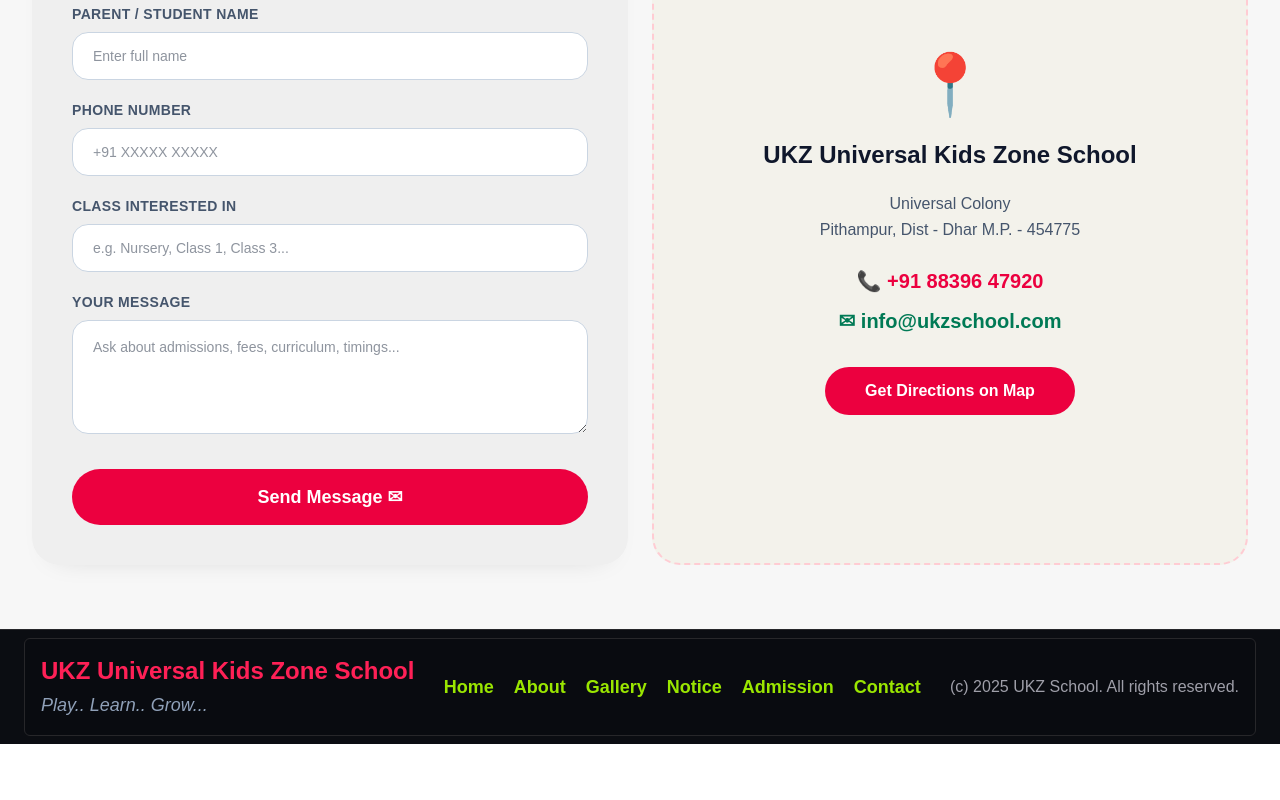
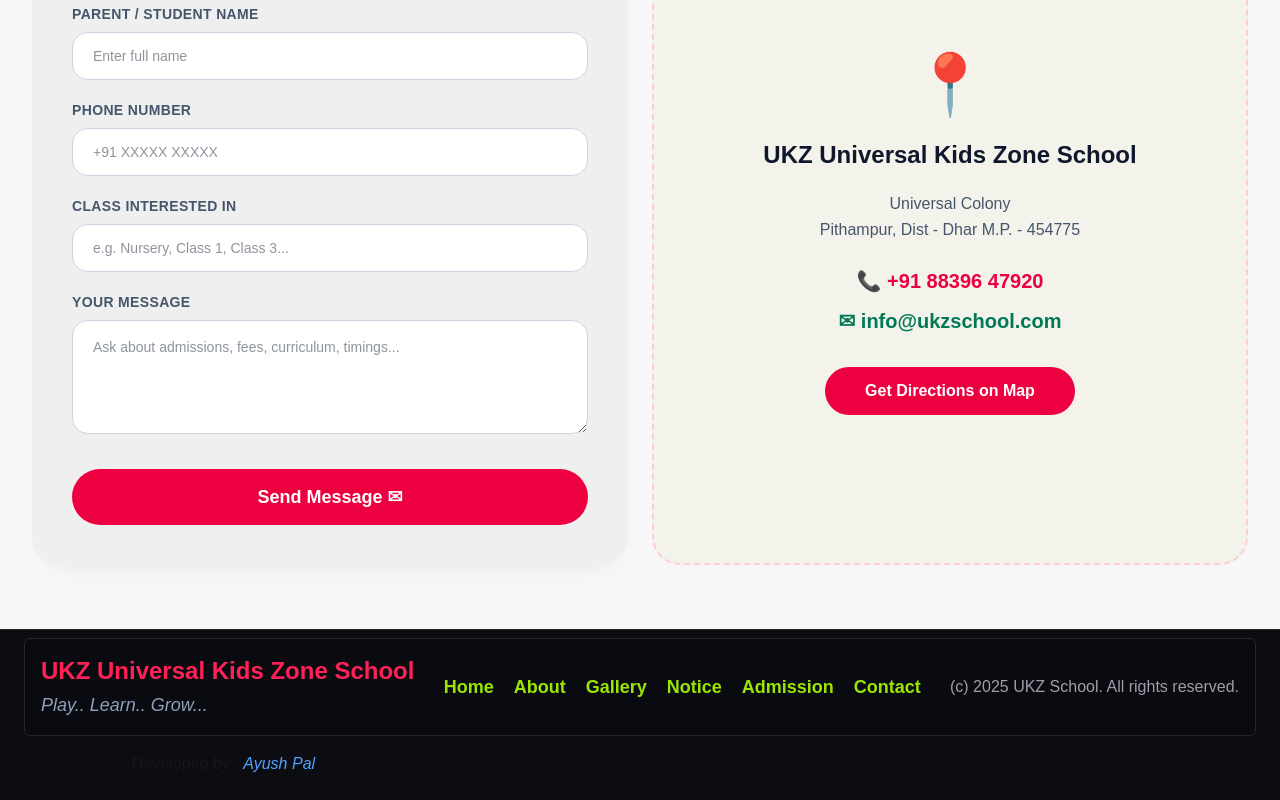
Before and after one commit to developerayushpal01-hash/universalkidszone, a Next.js app: page / in a window 1280 px wide. Shown: the part 3222-4022 px from the top of the page. Before the commit the page ends 3966 px from the top, so only its background shows below. Built offline with nearby package versions, Linux system fonts and the light colour scheme.

Commit message:
27/04/2026

```diff
--- a/app/components/Footer.tsx
+++ b/app/components/Footer.tsx
@@ -39,6 +39,9 @@
           (c) 2025 UKZ School. All rights reserved.
         </p>
       </div>
+      <div className="ps-27 py-4">
+        Developed by : <a className="text-blue-400 italic" href="https://ayushpal-dev-portfolio.vercel.app/ " target="_blank">Ayush Pal</a>
+      </div>
     </footer>
   );
 }
```
